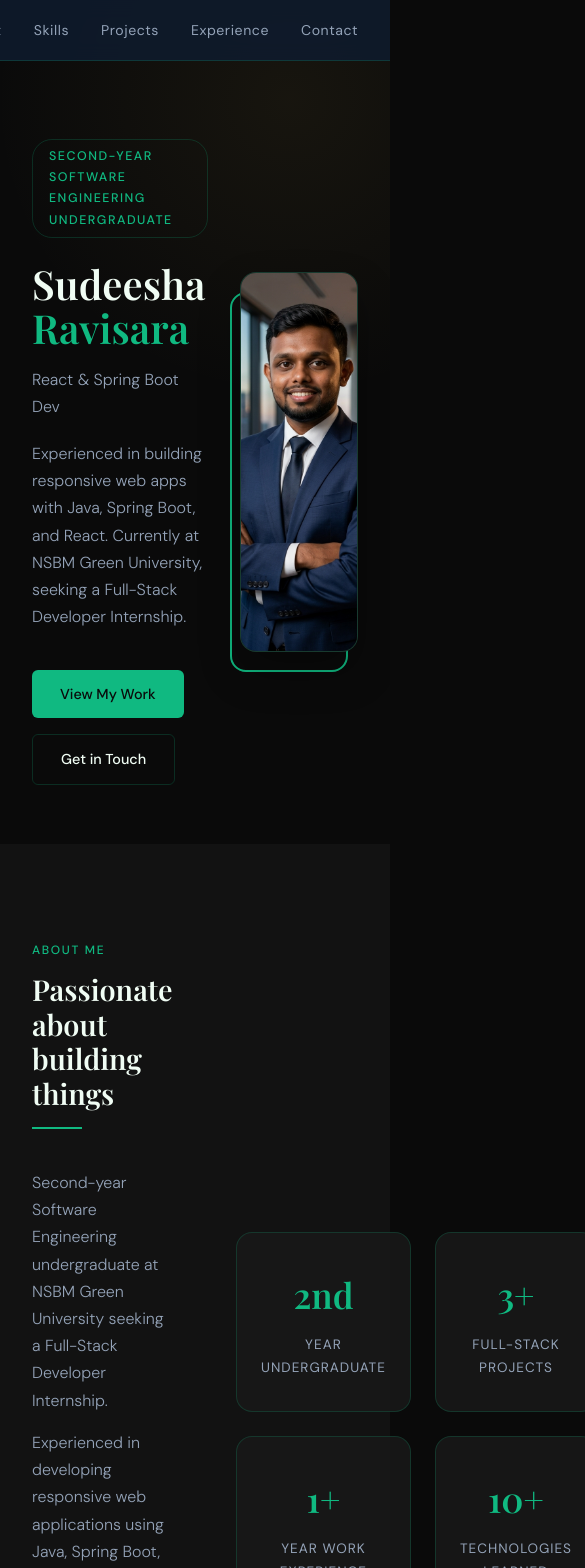
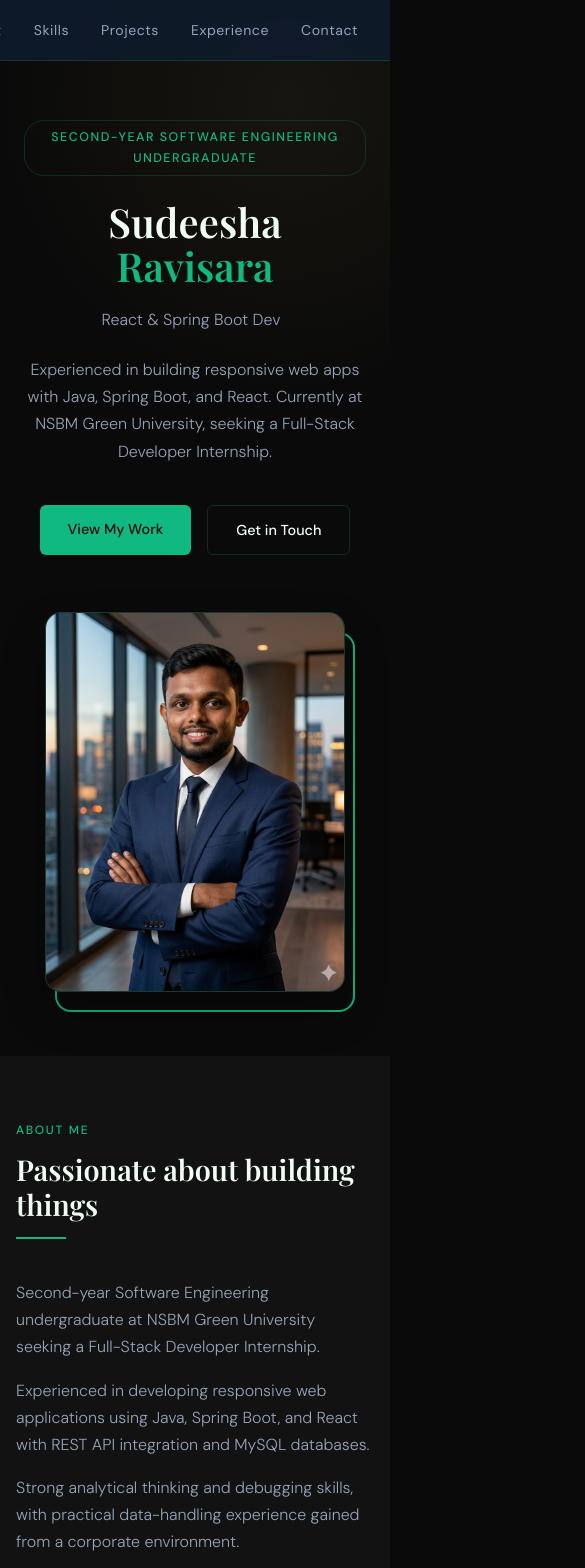
Before and after one commit to sudeesharavisara2-sys/My-Portfolio, a React (Create React App) app in the folder portfolio/client/: page / in a window 390 px wide. Shown: the top 1568 px of the page, 585 px wide, since content can reach past the window. Built offline with nearby package versions, Linux system fonts and the light colour scheme; no server answers.

Commit message:
Add mobile responsiveness

```diff
--- a/portfolio/client/src/components/About.jsx
+++ b/portfolio/client/src/components/About.jsx
@@ -1,9 +1,26 @@
-import React from 'react';
+import React, { useState, useEffect } from 'react';
 import SectionHeader from './SectionHeader';
 import FadeIn from './FadeIn';
 
 export default function About({ data }) {
+  // State to track if the screen is mobile-sized
+  const [isMobile, setIsMobile] = useState(false);
 
+  useEffect(() => {
+    const handleResize = () => {
+      // Sets to true if screen width is 768px or less (standard tablet/mobile breakpoint)
+      setIsMobile(window.innerWidth <= 768);
+    };
+
+    // Check screen size on initial load
+    handleResize();
+
+    // Add event listener to handle screen resizing dynamically
+    window.addEventListener('resize', handleResize);
+
+    // Clean up the event listener when component unmounts
+    return () => window.removeEventListener('resize', handleResize);
+  }, []);
 
   const customStats = [
     { number: "2nd", label: "Year Undergraduate" },
@@ -13,9 +30,21 @@ export default function About({ data }) {
   ];
 
   return (
-    <section id="about" style={{ padding: '6rem 2rem', background: 'var(--navy2)' }}>
+    // Adjusted padding for mobile screens to look cleaner
+    <section id="about" style={{ padding: isMobile ? '4rem 1rem' : '6rem 2rem', background: 'var(--navy2)' }}>
       <div style={{ maxWidth: 1100, margin: '0 auto' }}>
-        <div style={{ display: 'grid', gridTemplateColumns: '1fr 1fr', gap: '4rem', alignItems: 'center' }}>
+
+        {/*
+          Main Layout Grid:
+          - Mobile: Stacked vertically (1 column)
+          - Desktop: Side-by-side (2 columns)
+        */}
+        <div style={{
+          display: 'grid',
+          gridTemplateColumns: isMobile ? '1fr' : '1fr 1fr',
+          gap: isMobile ? '2.5rem' : '4rem',
+          alignItems: 'center'
+        }}>
 
           {/* Left Column: Text Content */}
           <div>
@@ -39,11 +68,15 @@ export default function About({ data }) {
             </FadeIn>
           </div>
 
-          {/* Right Column: New Stats Grid (Replacing SR Box) */}
-          <FadeIn delay={150} from="right">
+          {/*
+            Right Column: Stats Grid
+            - Changed 'from' direction to 'bottom' on mobile to prevent unwanted horizontal page stretching.
+          */}
+          <FadeIn delay={150} from={isMobile ? "bottom" : "right"}>
             <div style={{
               display: 'grid',
-              gridTemplateColumns: '1fr 1fr',
+              // Cards layout: 1 column on mobile to prevent text overlapping, 2 columns on desktop
+              gridTemplateColumns: isMobile ? '1fr' : '1fr 1fr',
               gap: '1.5rem'
             }}>
               {customStats.map((s, i) => (
@@ -53,14 +86,16 @@ export default function About({ data }) {
                     background: 'var(--card)',
                     border: '1px solid var(--border)',
                     borderRadius: 16,
-                    padding: '2rem 1.5rem',
+                    // Reduced padding for mobile so cards don't take too much vertical space
+                    padding: isMobile ? '1.5rem 1rem' : '2rem 1.5rem',
                     textAlign: 'center',
                     transition: 'transform 0.3s ease'
                   }}
                 >
                   <div style={{
                     fontFamily: "'Playfair Display', serif",
-                    fontSize: '2.2rem',
+                    // Slightly scaled down the font size for smaller mobile screens
+                    fontSize: isMobile ? '1.8rem' : '2.2rem',
                     color: 'var(--gold)',
                     fontWeight: 600
                   }}>
--- a/portfolio/client/src/components/Contact.jsx
+++ b/portfolio/client/src/components/Contact.jsx
@@ -1,4 +1,4 @@
-import React, { useState } from 'react';
+import React, { useState, useEffect } from 'react';
 import SectionHeader from './SectionHeader';
 import FadeIn from './FadeIn';
 
@@ -57,6 +57,19 @@ export default function Contact({ data }) {
   const [form, setForm] = useState({ name: '', email: '', subject: '', message: '' });
   const [status, setStatus] = useState(null); // null | 'sending' | 'success' | 'error'
 
+  // State to track if screen size matches mobile responsive breakpoints
+  const [isMobile, setIsMobile] = useState(false);
+
+  useEffect(() => {
+    const handleResize = () => {
+      setIsMobile(window.innerWidth <= 768);
+    };
+
+    handleResize(); // Initialize width checks on component mount
+    window.addEventListener('resize', handleResize);
+    return () => window.removeEventListener('resize', handleResize);
+  }, []);
+
   const handleChange = e => setForm(f => ({ ...f, [e.target.name]: e.target.value }));
 
   const handleSubmit = async () => {
@@ -90,7 +103,10 @@ export default function Contact({ data }) {
   };
 
   return (
-    <section id="contact" style={{ padding: '6rem 2rem', background: 'var(--navy2)' }}>
+    <section id="contact" style={{
+      padding: isMobile ? '4rem 1.5rem' : '6rem 2rem',
+      background: 'var(--navy2)'
+    }}>
       <div style={{ maxWidth: 1100, margin: '0 auto' }}>
         {/* Animate Header */}
         <FadeIn from="bottom">
@@ -99,26 +115,38 @@ export default function Contact({ data }) {
 
         <div style={{
           display: 'grid',
-          gridTemplateColumns: '1fr 1.4fr',
-          gap: '4rem',
+          // Drop layout grid columns into a singular stack structure automatically on mobile
+          gridTemplateColumns: isMobile ? '1fr' : '1fr 1.4fr',
+          gap: isMobile ? '2.5rem' : '4rem',
           alignItems: 'start',
           marginTop: '3rem'
         }}>
 
           {/* Left Column: Contact Info - Animates from Left */}
-          <FadeIn from="left" delay={100}>
+          <FadeIn from={isMobile ? "bottom" : "left"} delay={100}>
             <div style={{ display: 'flex', flexDirection: 'column', gap: '1.5rem' }}>
-              <p style={{ color: 'var(--muted)', fontWeight: 300, lineHeight: 1.7 }}>
+              <p style={{
+                color: 'var(--muted)',
+                fontWeight: 300,
+                lineHeight: 1.7,
+                textAlign: isMobile ? 'center' : 'left'
+              }}>
                 I'm open to internship opportunities, collaborations, and interesting projects.
                 Feel free to reach out — I'll get back to you as soon as I can.
               </p>
 
+              <div style={{
+                display: 'flex',
+                flexDirection: 'column',
+                gap: '1.5rem',
+                alignItems: isMobile ? 'center' : 'flex-start'
+              }}>
                 {[
                   { icon: '✉', label: 'Email', value: data?.email || 'sudeesharavisara2@email.com' },
                   { icon: '📍', label: 'Location', value: data?.location || 'Nittambuwa, Sri Lanka' },
                   { icon: '🕐', label: 'Availability', value: 'Open to internships' },
                 ].map(({ icon, label, value }) => (
-                <div key={label} style={{ display: 'flex', alignItems: 'center', gap: 14 }}>
+                  <div key={label} style={{ display: 'flex', alignItems: 'center', gap: 14, width: isMobile ? '100%' : 'auto', maxWidth: 320 }}>
                     <div style={{
                       width: 40, height: 40, borderRadius: 8, background: 'var(--card)',
                       border: '1px solid var(--border)', display: 'flex', alignItems: 'center',
@@ -130,10 +158,15 @@ export default function Contact({ data }) {
                     </div>
                   </div>
                 ))}
+              </div>
 
-              <div>
+              <div style={{ textAlign: isMobile ? 'center' : 'left' }}>
                 <div style={{ fontSize: '0.75rem', color: 'var(--muted)', letterSpacing: '0.06em', textTransform: 'uppercase', marginBottom: 10 }}>Find me on</div>
-                <div style={{ display: 'flex', gap: 10 }}>
+                <div style={{
+                  display: 'flex',
+                  gap: 10,
+                  justifyContent: isMobile ? 'center' : 'flex-start'
+                }}>
                   {[{ label: 'GitHub', href: data?.github || '#' }, { label: 'LinkedIn', href: data?.linkedin || '#' }].map(({ label, href }) => (
                     <a key={label} href={href} target="_blank" rel="noreferrer"
                       style={{
@@ -151,9 +184,19 @@ export default function Contact({ data }) {
           </FadeIn>
 
           {/* Right Column: Contact Form - Animates from Right with slight delay */}
-          <FadeIn from="right" delay={300}>
-            <div style={{ background: 'var(--card)', border: '1px solid var(--border)', borderRadius: 14, padding: '2rem' }}>
-              <div style={{ display: 'grid', gridTemplateColumns: '1fr 1fr', gap: '1rem' }}>
+          <FadeIn from={isMobile ? "bottom" : "right"} delay={300}>
+            <div style={{
+              background: 'var(--card)',
+              border: '1px solid var(--border)',
+              borderRadius: 14,
+              padding: isMobile ? '1.5rem' : '2rem'
+            }}>
+              {/* Stack Name and Email fields vertically on mobile screen form rows */}
+              <div style={{
+                display: 'grid',
+                gridTemplateColumns: isMobile ? '1fr' : '1fr 1fr',
+                gap: isMobile ? '0rem' : '1rem'
+              }}>
                 <Input label="Your name" name="name" type="text" placeholder="Jane Smith" value={form.name} onChange={handleChange} />
                 <Input label="Email address" name="email" type="email" placeholder="jane@example.com" value={form.email} onChange={handleChange} />
               </div>
--- a/portfolio/client/src/components/Hero.jsx
+++ b/portfolio/client/src/components/Hero.jsx
@@ -1,4 +1,4 @@
-import React from 'react';
+import React, { useState, useEffect } from 'react';
 import useTypewriter from '../hooks/useTypewriter';
 import FadeIn from './FadeIn';
 
@@ -12,10 +12,28 @@ const roles = [
 export default function Hero({ data }) {
   const typed = useTypewriter(roles, 80, 2000);
 
+  // Track viewport width for responsive inline styling
+  const [isMobile, setIsMobile] = useState(false);
+
+  useEffect(() => {
+    const handleResize = () => {
+      setIsMobile(window.innerWidth <= 768);
+    };
+
+    handleResize(); // Initialize width on mount
+    window.addEventListener('resize', handleResize);
+    return () => window.removeEventListener('resize', handleResize);
+  }, []);
+
   return (
     <section id="hero" style={{
-      minHeight: '100vh', display: 'flex', alignItems: 'center',
-      padding: '80px 2rem 0', position: 'relative', overflow: 'hidden',
+      minHeight: '100vh',
+      display: 'flex',
+      alignItems: 'center',
+      // Dynamic padding: top padding expands on mobile to clear fixed navbars safely
+      padding: isMobile ? '120px 1.5rem 4rem' : '80px 2rem 0',
+      position: 'relative',
+      overflow: 'hidden',
     }}>
       <div style={{
         position: 'absolute', top: -200, right: -200, width: 600, height: 600,
@@ -26,9 +44,11 @@ export default function Hero({ data }) {
       <div style={{ maxWidth: 1100, margin: '0 auto', width: '100%' }}>
         <div style={{
           display: 'grid',
-          gridTemplateColumns: '1.2fr 0.8fr',
-          gap: '2rem',
-          alignItems: 'center'
+          // Collapse from 2 columns to a single column on mobile viewports
+          gridTemplateColumns: isMobile ? '1fr' : '1.2fr 0.8fr',
+          gap: isMobile ? '3.5rem' : '2rem',
+          alignItems: 'center',
+          textAlign: isMobile ? 'center' : 'left'
         }}>
 
           {/* Left side : Text Content */}
@@ -58,7 +78,10 @@ export default function Hero({ data }) {
               <div style={{
                 fontSize: 'clamp(1rem, 2vw, 1.3rem)', fontWeight: 300,
                 color: 'var(--muted)', marginBottom: '1.25rem', minHeight: '2rem',
-                display: 'flex', alignItems: 'center', gap: 4,
+                display: 'flex',
+                alignItems: 'center',
+                gap: 4,
+                justifyContent: isMobile ? 'center' : 'flex-start', // Center align typing effect on mobile
               }}>
                 <span>{typed}</span>
                 <span style={{
@@ -73,6 +96,9 @@ export default function Hero({ data }) {
               <p style={{
                 fontSize: '1rem', color: 'var(--muted)',
                 maxWidth: 500, marginBottom: '2.5rem', fontWeight: 300,
+                // Center block margins on mobile viewports
+                marginLeft: isMobile ? 'auto' : '0',
+                marginRight: isMobile ? 'auto' : '0'
               }}>
                 Experienced in building responsive web apps with Java, Spring Boot, and React.
                 Currently at NSBM Green University, seeking a Full-Stack Developer Internship.
@@ -80,7 +106,12 @@ export default function Hero({ data }) {
             </FadeIn>
 
             <FadeIn delay={440}>
-              <div style={{ display: 'flex', gap: '1rem', flexWrap: 'wrap' }}>
+              <div style={{
+                display: 'flex',
+                gap: '1rem',
+                flexWrap: 'wrap',
+                justifyContent: isMobile ? 'center' : 'flex-start' // Center align action button flexbox row on mobile
+              }}>
                 <a href="#projects" style={{
                   padding: '12px 28px', background: 'var(--gold)', color: 'var(--navy)',
                   borderRadius: 6, fontWeight: 500, fontSize: '0.9rem', textDecoration: 'none'
@@ -98,8 +129,8 @@ export default function Hero({ data }) {
             </FadeIn>
           </div>
 
-          {/* Right side : Image Container*/}
-          <FadeIn delay={500} from="right">
+          {/* Right side : Image Container */}
+          <FadeIn delay={500} from={isMobile ? "bottom" : "right"}>
             <div style={{ position: 'relative', display: 'flex', justifyContent: 'center' }}>
               {/* Gold Border Frame */}
               <div style={{
@@ -110,7 +141,9 @@ export default function Hero({ data }) {
                 border: '2px solid var(--gold)',
                 borderRadius: '16px',
                 top: '20px',
-                right: '10px',
+                // Centers framing backdrop box mathematically when layout is stacked
+                right: isMobile ? 'unset' : '10px',
+                left: isMobile ? 'calc(50% - 140px)' : 'unset',
                 zIndex: 0
               }} />
 
```
Lines whose indentation alone changed are shown as unchanged.
